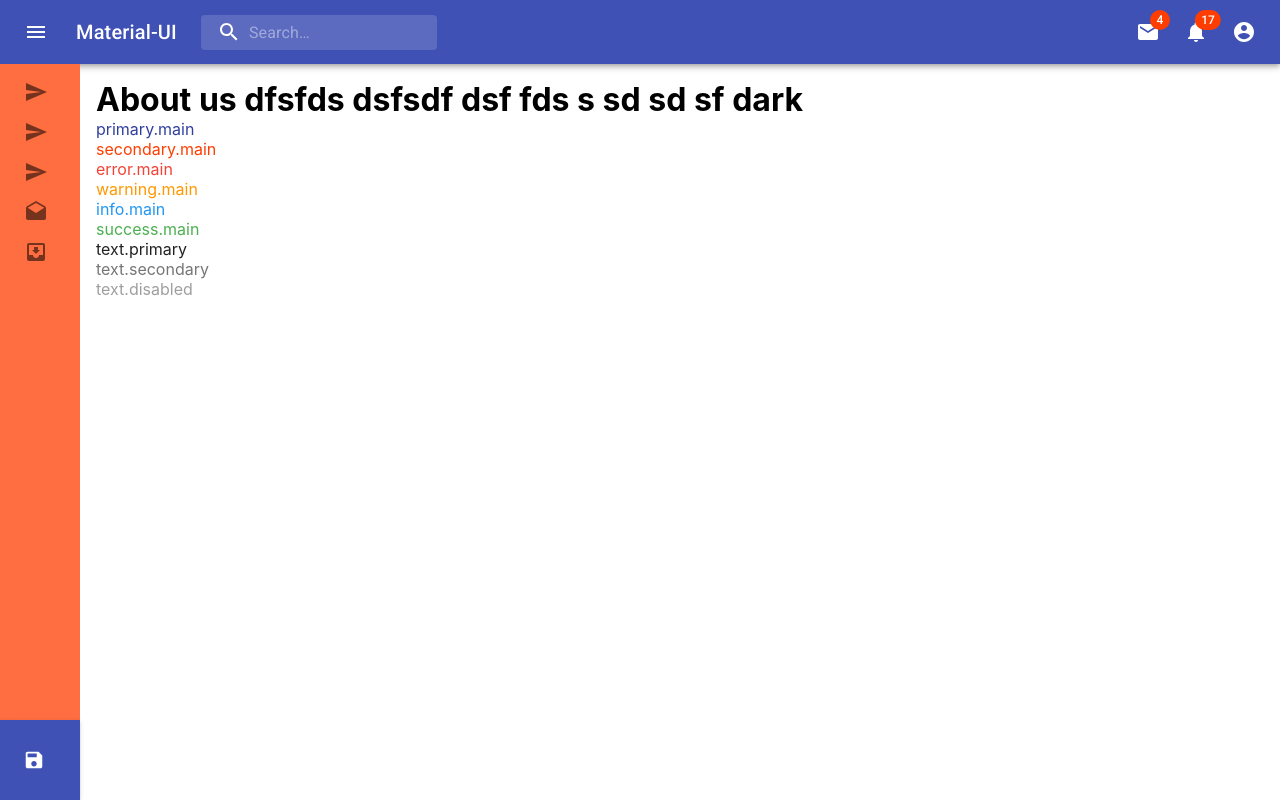
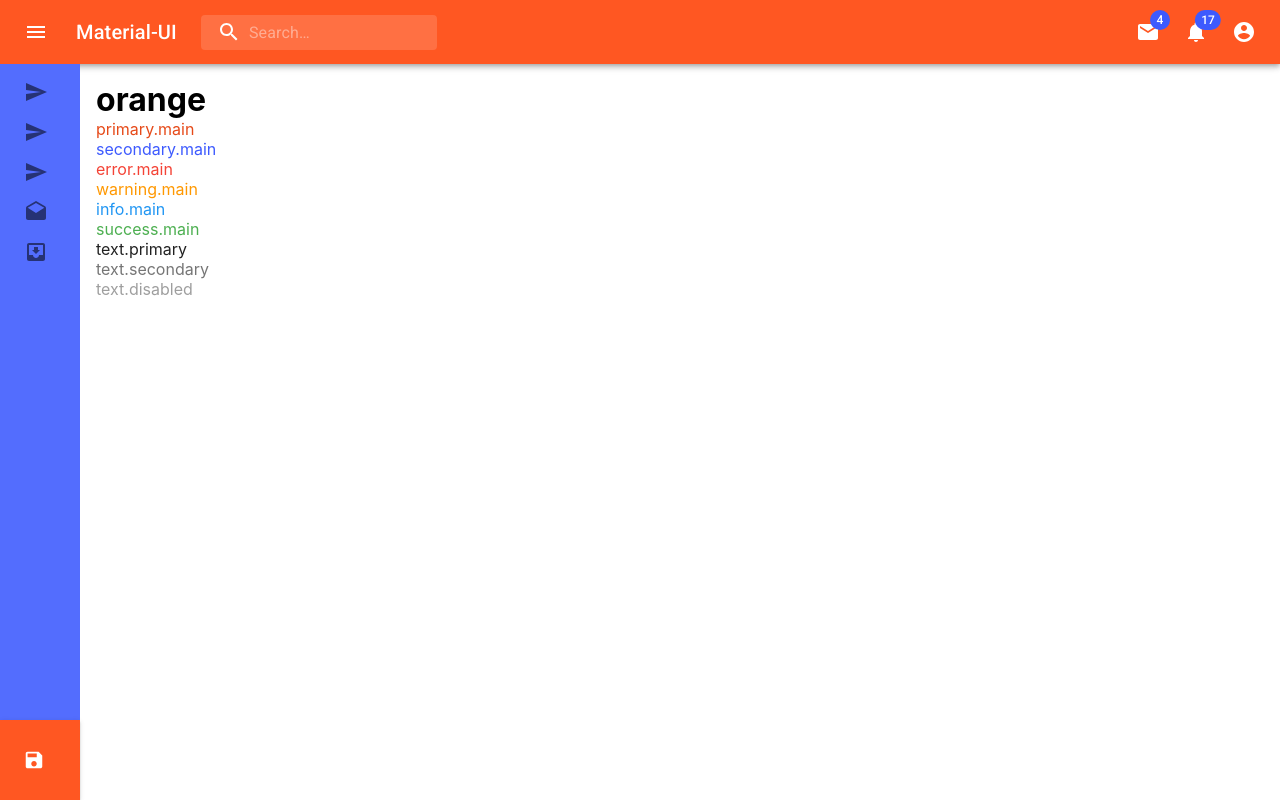
Before and after one commit to Re7wac/react-redux, a React (Create React App) app: page /aboutpage in a window 1280 px wide. Built offline with nearby package versions, Linux system fonts and the light colour scheme.

Commit message:
Implement multi theme

```diff
--- a/src/App.js
+++ b/src/App.js
@@ -4,8 +4,10 @@ import "./App.css";
 import MainContent from "./components/main-content/MainContent";
 import { BrowserRouter as Router } from "react-router-dom";
 import Navbar from "./components/nav-bar";
-import { Grid, makeStyles } from "@material-ui/core";
+import { Grid, makeStyles, ThemeProvider } from "@material-ui/core";
 import { connect } from "react-redux";
+import { OrangeTheme, IndigoTheme, PinkTheme } from "./material-theme/theme";
+
 const useStyles = makeStyles(theme => ({
   root: {
     flexGrow: 1
@@ -13,8 +15,18 @@ const useStyles = makeStyles(theme => ({
 }));
 const App = props => {
   const classes = useStyles();
+
   return (
     <div className={classes.root}>
+      <ThemeProvider
+        theme={
+          props.theme === "orange"
+            ? OrangeTheme
+            : props.theme === "pink"
+            ? PinkTheme
+            : IndigoTheme
+        }
+      >
         <Router>
           <Grid container direction="row" xs={12}>
             <Grid item xs={12}>
@@ -34,6 +46,7 @@ const App = props => {
             </Grid>
           </Grid>
         </Router>
+      </ThemeProvider>
     </div>
   );
 };
--- a/src/components/nav-bar/nav-menu/Navmenu.jsx
+++ b/src/components/nav-bar/nav-menu/Navmenu.jsx
@@ -1,87 +1,87 @@
-import React from "react";
-import { makeStyles, withStyles, fade } from "@material-ui/core/styles";
-import BottomNavigation from "@material-ui/core/BottomNavigation";
-import BottomNavigationAction from "@material-ui/core/BottomNavigationAction";
-import FolderIcon from "@material-ui/icons/Folder";
-import RestoreIcon from "@material-ui/icons/Restore";
-import FavoriteIcon from "@material-ui/icons/Favorite";
-import LocationOnIcon from "@material-ui/icons/LocationOn";
-import { Link } from "react-router-dom";
-import theme from "../../../material-theme/theme";
-const useStyles = makeStyles(theme => ({
-  root: {
-    width: "100%",
-    height: "100%",
-    background: theme.palette.primary.main,
+// import React from "react";
+// import { makeStyles, withStyles, fade } from "@material-ui/core/styles";
+// import BottomNavigation from "@material-ui/core/BottomNavigation";
+// import BottomNavigationAction from "@material-ui/core/BottomNavigationAction";
+// import FolderIcon from "@material-ui/icons/Folder";
+// import RestoreIcon from "@material-ui/icons/Restore";
+// import FavoriteIcon from "@material-ui/icons/Favorite";
+// import LocationOnIcon from "@material-ui/icons/LocationOn";
+// import { Link } from "react-router-dom";
+// import theme from "../../../material-theme/theme";
+// const useStyles = makeStyles(theme => ({
+//   root: {
+//     width: "100%",
+//     height: "100%",
+//     background: theme.palette.primary.main,
 
-    display: "flex"
-  },
-  selected: {}
-}));
+//     display: "flex"
+//   },
+//   selected: {}
+// }));
 
-const styles = {
-  root: {
-    color: theme.palette.secondary.contrastText,
-    "&:hover": {
-      backgroundColor: fade(theme.palette.common.white, 0.05)
-    }
-  },
-  selected: {
-    "&$selected": {
-      color: theme.palette.secondary.main
-    }
-  }
-};
-const Navmenu = props => {
-  const classes = useStyles();
-  const [value, setValue] = React.useState("recents");
+// const styles = {
+//   root: {
+//     color: theme.palette.secondary.contrastText,
+//     "&:hover": {
+//       backgroundColor: fade(theme.palette.common.white, 0.05)
+//     }
+//   },
+//   selected: {
+//     "&$selected": {
+//       color: theme.palette.secondary.main
+//     }
+//   }
+// };
+// const Navmenu = props => {
+//   const classes = useStyles();
+//   const [value, setValue] = React.useState("recents");
 
-  const handleChange = (event, newValue) => {
-    setValue(newValue);
-  };
-  const actionClasses = props.classes;
+//   const handleChange = (event, newValue) => {
+//     setValue(newValue);
+//   };
+//   const actionClasses = props.classes;
 
-  return (
-    <BottomNavigation
-      value={value}
-      onChange={handleChange}
-      className={classes.root}
-    >
-      <BottomNavigationAction
-        label="Company"
-        value="Company"
-        icon={<RestoreIcon />}
-        component={Link}
-        to="/ourcompanypage"
-        classes={actionClasses}
-      />
-      <BottomNavigationAction
-        label="News"
-        value="News"
-        icon={<FavoriteIcon />}
-        component={Link}
-        color="secondary"
-        to="/newspage"
-        classes={actionClasses}
-      />
-      <BottomNavigationAction
-        label="About us"
-        value="About us"
-        icon={<LocationOnIcon />}
-        component={Link}
-        to="/aboutpage"
-        classes={actionClasses}
-      />
-      <BottomNavigationAction
-        label="Contact us"
-        value="Contact us"
-        icon={<FolderIcon />}
-        component={Link}
-        to="/contactuspage"
-        classes={actionClasses}
-      />
-    </BottomNavigation>
-  );
-};
+//   return (
+//     <BottomNavigation
+//       value={value}
+//       onChange={handleChange}
+//       className={classes.root}
+//     >
+//       <BottomNavigationAction
+//         label="Company"
+//         value="Company"
+//         icon={<RestoreIcon />}
+//         component={Link}
+//         to="/ourcompanypage"
+//         classes={actionClasses}
+//       />
+//       <BottomNavigationAction
+//         label="News"
+//         value="News"
+//         icon={<FavoriteIcon />}
+//         component={Link}
+//         color="secondary"
+//         to="/newspage"
+//         classes={actionClasses}
+//       />
+//       <BottomNavigationAction
+//         label="About us"
+//         value="About us"
+//         icon={<LocationOnIcon />}
+//         component={Link}
+//         to="/aboutpage"
+//         classes={actionClasses}
+//       />
+//       <BottomNavigationAction
+//         label="Contact us"
+//         value="Contact us"
+//         icon={<FolderIcon />}
+//         component={Link}
+//         to="/contactuspage"
+//         classes={actionClasses}
+//       />
+//     </BottomNavigation>
+//   );
+// };
 
-export default withStyles(styles)(Navmenu);
+// export default withStyles(styles)(Navmenu);
--- a/src/components/side-bar/Theme.jsx
+++ b/src/components/side-bar/Theme.jsx
@@ -19,16 +19,21 @@ const useStyles = makeStyles(theme => ({
 const Theme = props => {
   const classes = useStyles();
   const dispatch = useDispatch();
-  const themeMap = { light: "solar", solar: "dark", dark: "light" };
   const themeLabel = props.theme;
 
   const theme =
-    localStorage.getItem("theme") ||
-    localStorage.setItem("theme", themeMap.dark);
+    localStorage.getItem("theme") || localStorage.setItem("theme", themeLabel);
 
   const toggleTheme = () => {
     const current = localStorage.getItem("theme");
-    const next = themeMap[current];
+    const next =
+      current === "orange"
+        ? "indigo"
+        : current === "indigo"
+        ? "pink"
+        : current === "pink"
+        ? "orange"
+        : "";
     dispatch(setTheme(next));
     localStorage.setItem("theme", next);
   };
@@ -40,9 +45,9 @@ const Theme = props => {
       size="large"
       className={classes.button}
       startIcon={
-        props.theme === "dark" ? (
+        props.theme === "orange" ? (
           <SaveIcon />
-        ) : props.theme === "light" ? (
+        ) : props.theme === "indigo" ? (
           <SaveIcon />
         ) : (
           <SaveIcon />
--- a/src/index.js
+++ b/src/index.js
@@ -8,8 +8,6 @@ import rootReducer from "./reducers";
 import { composeWithDevTools } from "redux-devtools-extension";
 import thunk from "redux-thunk";
 import { Provider } from "react-redux";
-import { ThemeProvider } from "@material-ui/core";
-import theme from "./material-theme/theme";
 
 let store = createStore(
   rootReducer,
@@ -18,9 +16,7 @@ let store = createStore(
 
 ReactDOM.render(
   <Provider store={store}>
-    <ThemeProvider theme={theme}>
-      <App />
-    </ThemeProvider>
+    <App />
   </Provider>,
   document.getElementById("root")
 );
--- a/src/material-theme/theme.js
+++ b/src/material-theme/theme.js
@@ -5,10 +5,11 @@ import {
   blueGrey,
   red,
   grey,
-  green
+  green,
+  pink
 } from "@material-ui/core/colors";
 
-const theme = createMuiTheme({
+export const IndigoTheme = createMuiTheme({
   palette: {
     common: green,
     background: grey,
@@ -18,4 +19,25 @@ const theme = createMuiTheme({
   },
   text: blueGrey[900]
 });
-export default theme;
+
+export const OrangeTheme = createMuiTheme({
+  palette: {
+    common: green,
+    background: grey,
+    primary: deepOrange,
+    secondary: indigo,
+    error: red
+  },
+  text: blueGrey[900]
+});
+
+export const PinkTheme = createMuiTheme({
+  palette: {
+    common: green,
+    background: grey,
+    primary: pink,
+    secondary: indigo,
+    error: red
+  },
+  text: blueGrey[900]
+});
--- a/src/pages/AboutPage.jsx
+++ b/src/pages/AboutPage.jsx
@@ -8,7 +8,7 @@ const AboutPage = props => {
   return (
     <div className="page-container">
       <h1 color="secondary.main">
-        About us dfsfds dsfsdf dsf fds s sd sd sf {navsideState} {theme}
+        {navsideState} {theme}
       </h1>
       <Box color="primary.dark">primary.main</Box>
       <Box color="secondary.main">secondary.main</Box>
--- a/src/reducers/theme-reducer.js
+++ b/src/reducers/theme-reducer.js
@@ -1,7 +1,7 @@
 import { SET_THEME } from "../actions/types";
 
 const initialState = {
-  theme: "dark"
+  theme: "orange"
 };
 const themeReducer = (state = initialState, action) => {
   switch (action.type) {
```
Lines whose indentation alone changed are shown as unchanged.
